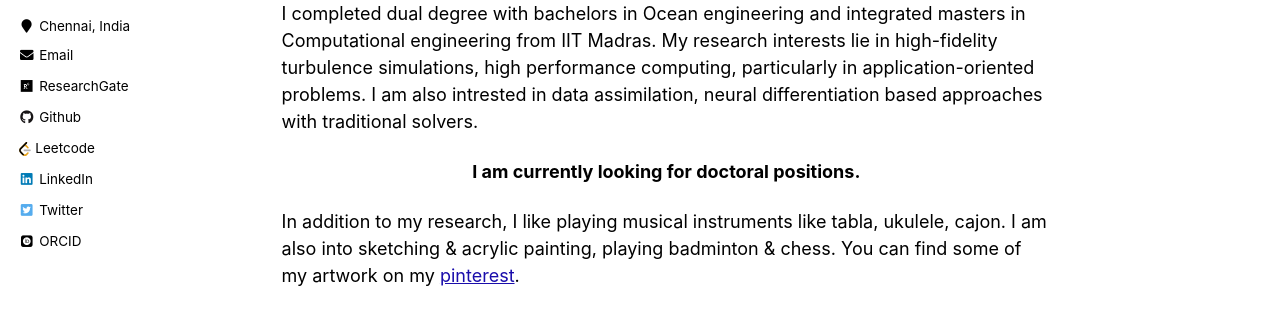
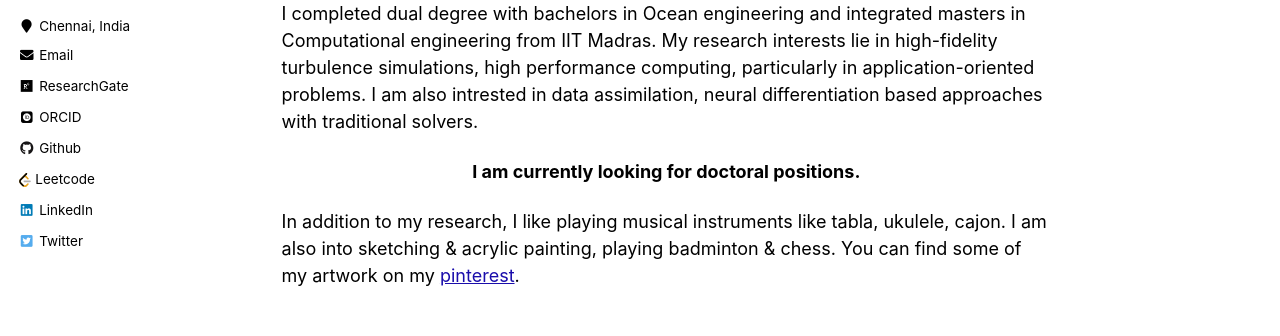
Before and after one commit to Kartik2605/Kartik2605.github.io, a Jekyll site: the page built from _pages/about.md, in a window 1280 px wide. Shown: the part 400-736 px from the top of the page. Built offline with Jekyll 4.4.1, drawn with Linux system fonts in a browser that asks for light colours; some web fonts are replaced.

Commit message:
Changes in the side links for portfolio

```diff
--- a/_includes/author-profile.html
+++ b/_includes/author-profile.html
@@ -37,8 +37,11 @@
       {% if author.keybase %}
         <li><a href="https://keybase.io/{{ author.keybase }}"><i class="fas fa-fw fa-key" aria-hidden="true"></i> Keybase</a></li>
       {% endif %}
-       {% if author.researchgate %}
+      {% if author.researchgate %}
         <li><a href="{{ author.researchgate }}"><i class="fab fa-fw fa-researchgate" aria-hidden="true"></i> ResearchGate</a></li>
+      {% endif %}
+      {% if author.orcid %}
+        <li><a href="{{ author.orcid }}"><i class="ai ai-orcid-square ai-fw"></i> ORCID</a></li>
       {% endif %}
       {% if author.facebook %}
         <li><a href="https://www.facebook.com/{{ author.facebook }}"><i class="fab fa-fw fa-facebook-square" aria-hidden="true"></i> Facebook</a></li>
@@ -119,9 +122,6 @@
       {% if author.pubmed %}
         <li><a href="{{ author.pubmed }}"><i class="ai ai-pubmed-square ai-fw"></i> PubMed</a></li>
       {% endif %}
-      {% if author.orcid %}
-        <li><a href="{{ author.orcid }}"><i class="ai ai-orcid-square ai-fw"></i> ORCID</a></li>
-      {% endif %}
       {% if author.impactstory %}
         <li><a href="{{ author.impactstory }}"><i class="ai ai-impactstory ai-fw"></i> Impactstory</a></li>
       {% endif %}
```
